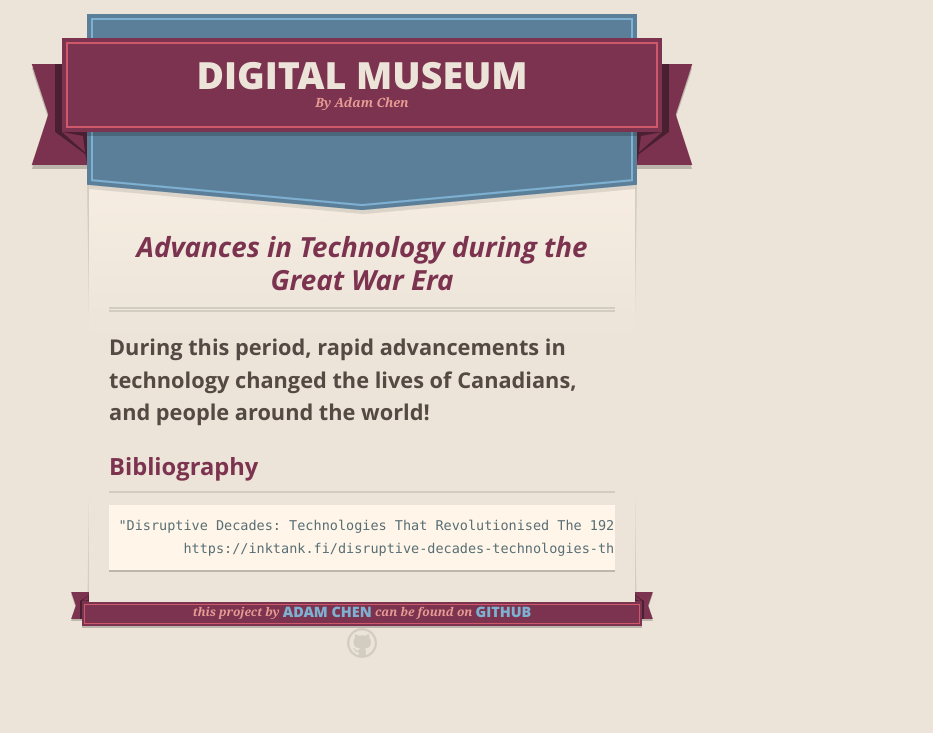
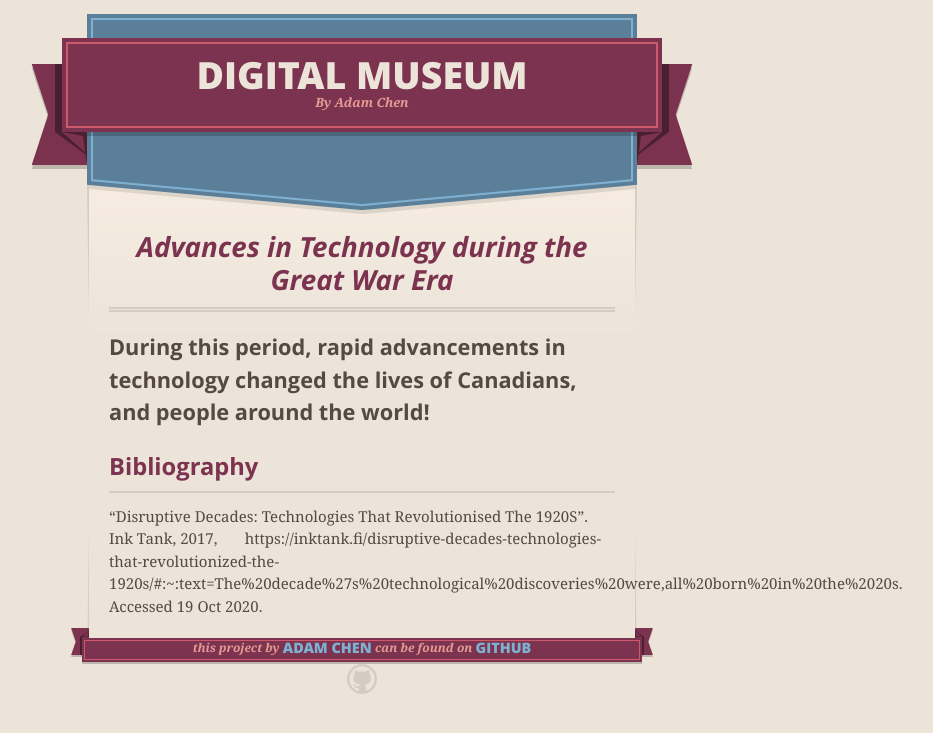
Before and after one commit to encodeous/CHC2D-DigitalMuseum, a Jekyll site: the page built from index.md, in a window 1280 px wide. Shown: the top 733 px of the page, without its empty margins (278-1211 px from the left). Built offline with Jekyll 4.4.1, drawn with Linux system fonts in a browser that asks for light colours; our own code applies the rules of GitHub Pages for plain Markdown files; part of the change alters nothing that is shown.

````diff
--- a/index.md
+++ b/index.md
@@ -7,7 +7,6 @@ published: true
 ### During this period, rapid advancements in technology changed the lives of Canadians, and people around the world!
 
 ## Bibliography
-```
+
 "Disruptive Decades: Technologies That Revolutionised The 1920S". Ink Tank, 2017,
-	https://inktank.fi/disruptive-decades-technologies-that-revolutionized-the-1920s/#:~:text=The%20decade%27s%20technological%20discoveries%20were,all%20born%20in%20the%2020s. Accessed 19 Oct 2020.
-```
+&nbsp;&nbsp;&nbsp;&nbsp;&nbsp;&nbsp;https://inktank.fi/disruptive-decades-technologies-that-revolutionized-the-1920s/#:~:text=The%20decade%27s%20technological%20discoveries%20were,all%20born%20in%20the%2020s. Accessed 19 Oct 2020.
````
